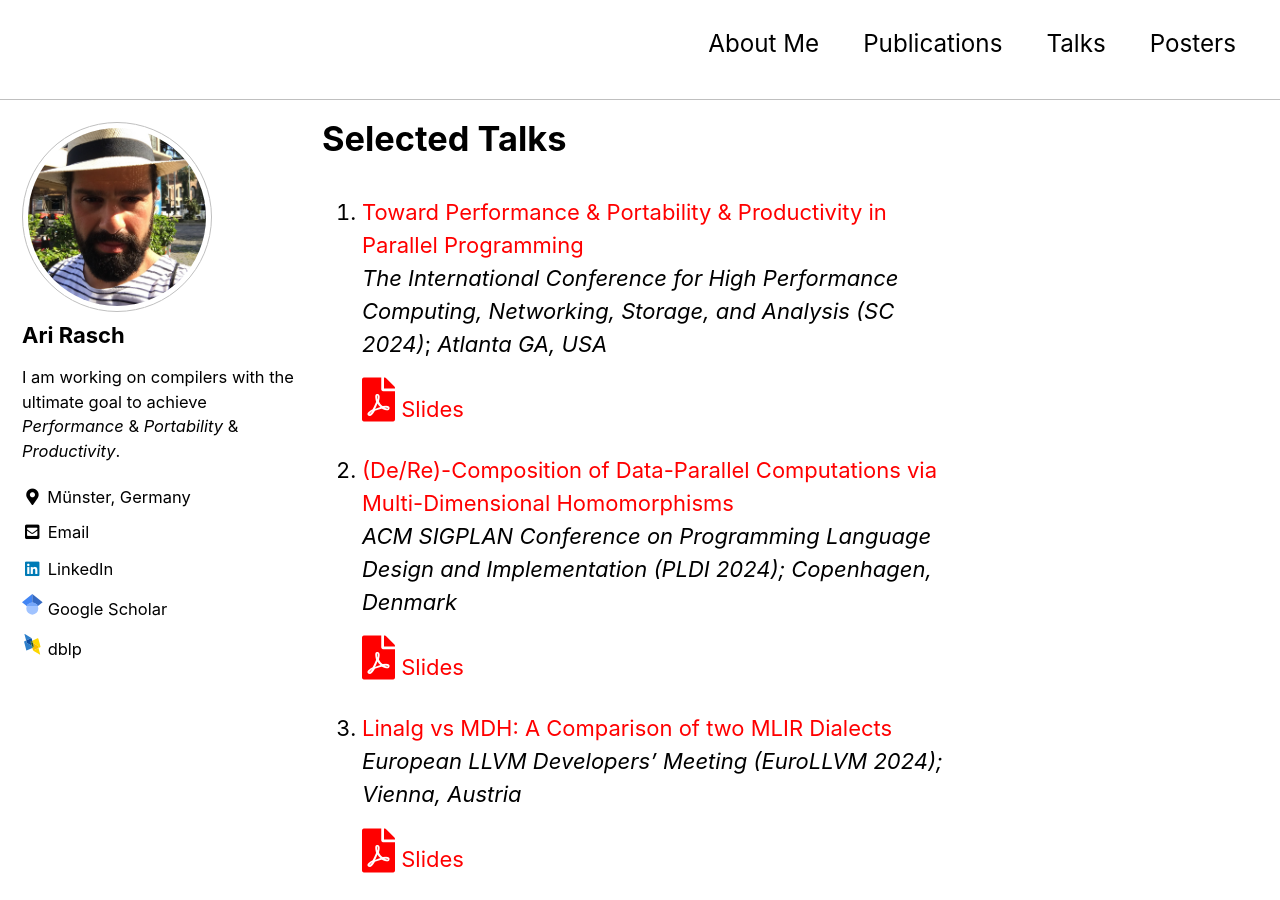
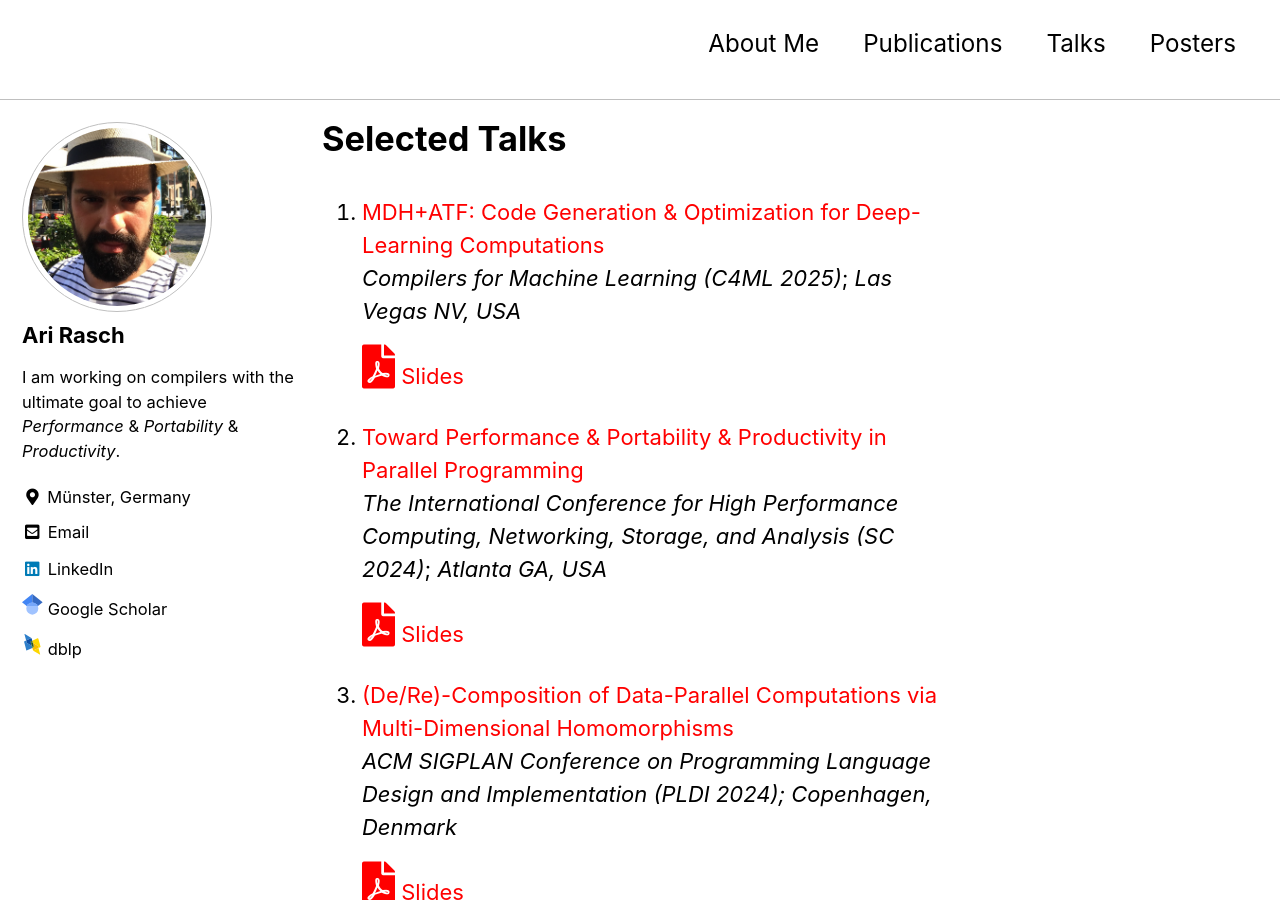
Before and after one commit to AriRasch/arirasch.github.io, a Jekyll site: the page built from talks.md, in a window 1280 px wide and 900 px high. Built offline with Jekyll 4.4.1, drawn with Linux system fonts in a browser that asks for light colours; cached includes are drawn as plain includes; our own code applies the rules of GitHub Pages for plain Markdown files.

Commit message:
added c4ml'25 talk
* Update talks.md

* Add files via upload

```diff
--- a/talks.md
+++ b/talks.md
@@ -5,46 +5,50 @@ author_profile: true
 
 # Selected Talks
 
-1.  [Toward Performance & Portability & Productivity in Parallel Programming](https://sc24.supercomputing.org) \\
+1.  [MDH+ATF: Code Generation & Optimization for Deep-Learning Computations](http://c4ml.org) \\
+    *Compilers for Machine Learning (C4ML 2025)*; *Las Vegas NV, USA*\\
+    <a href="../assets/files/slides/c4ml25/slides.pdf"><i class="fas fa-file-pdf" style="color: red; font-size: 2em; padding-top: .4em"></i></a> [Slides](../assets/files/slides/c4ml25/slides.pdf)
+
+2.  [Toward Performance & Portability & Productivity in Parallel Programming](https://sc24.supercomputing.org) \\
     *The International Conference for High Performance Computing, Networking, Storage, and Analysis (SC 2024)*; *Atlanta GA, USA*\\
     <a href="../assets/files/slides/sc24/slides.pdf"><i class="fas fa-file-pdf" style="color: red; font-size: 2em; padding-top: .4em"></i></a> [Slides](../assets/files/slides/sc24/slides.pdf)
 
-2.  [(De/Re)-Composition of Data-Parallel Computations via Multi-Dimensional Homomorphisms](https://dl.acm.org/doi/10.1145/3665643) \\
+3.  [(De/Re)-Composition of Data-Parallel Computations via Multi-Dimensional Homomorphisms](https://dl.acm.org/doi/10.1145/3665643) \\
     *ACM SIGPLAN Conference on Programming Language Design and Implementation (PLDI 2024); Copenhagen, Denmark* \\
     <a href="../assets/files/slides/pldi24/slides.pdf"><i class="fas fa-file-pdf" style="color: red; font-size: 2em; padding-top: .4em"></i></a> [Slides](../assets/files/slides/pldi24/slides.pdf)
 
-3.  [Linalg vs MDH: A Comparison of two MLIR Dialects](https://llvm.swoogo.com/2024eurollvm) \\
+4.  [Linalg vs MDH: A Comparison of two MLIR Dialects](https://llvm.swoogo.com/2024eurollvm) \\
     *European LLVM Developers' Meeting (EuroLLVM 2024); Vienna, Austria* \\
     <a href="../assets/files/slides/eurollvm24/slides.pdf"><i class="fas fa-file-pdf" style="color: red; font-size: 2em; padding-top: .4em"></i></a> [Slides](../assets/files/slides/eurollvm24/slides.pdf)
 
-4.  [Code Generation & Optimization for Deep-Learning Computations via Multi-Dimensional Homomorphisms](https://www.c4ml.org) \\
+5.  [Code Generation & Optimization for Deep-Learning Computations via Multi-Dimensional Homomorphisms](https://www.c4ml.org) \\
     *Compilers for Machine Learning (C4ML 2024); Edinburgh, Scotland* \\
     <a href="../assets/files/slides/c4ml24/c4ml24_talk.pdf"><i class="fas fa-file-pdf" style="color: red; font-size: 2em; padding-top: .4em"></i></a> [Slides](../assets/files/slides/c4ml24/c4ml24_talk.pdf)
 
-5.  [Array Programming via Multi-Dimensional Homomorphisms](https://pldi23.sigplan.org/home/ARRAY-2023) \\
+6.  [Array Programming via Multi-Dimensional Homomorphisms](https://pldi23.sigplan.org/home/ARRAY-2023) \\
     *ACM SIGPLAN Conference on Programming Language Design and Implementation (PLDI 2023)*; *Orlando FL, USA*\\
     <a href="../assets/files/slides/pldi23/slides.pdf"><i class="fas fa-file-pdf" style="color: red; font-size: 2em; padding-top: .4em"></i></a> [Slides](../assets/files/slides/pldi23/slides.pdf)
     <a href="https://www.youtube.com/watch?v=FAwgO86b6oo"><i class="fas fa-video" style="color: red; font-size: 2em; padding-top: .4em; padding-left: 1em"></i></a> [Talk](https://www.youtube.com/watch?v=FAwgO86b6oo)
 
-6.  [(De/Re)-Compositions Expressed Systematically via MDH-Based Schedules](https://dl.acm.org/doi/abs/10.1145/3578360.3580269) \\
+7.  [(De/Re)-Compositions Expressed Systematically via MDH-Based Schedules](https://dl.acm.org/doi/abs/10.1145/3578360.3580269) \\
     *ACM SIGPLAN International Conference on Compiler Construction (CC 2023)*; *Montreal, Canada*\\
     <a href="../assets/files/slides/cc23/slides.pdf"><i class="fas fa-file-pdf" style="color: red; font-size: 2em; padding-top: .4em"></i></a> [Slides](../assets/files/slides/cc23/slides.pdf)
 
-7.  [Auto-Tuning Framework (ATF)](https://www.lorentzcenter.nl/generic-autotuning-technology-for-gpu-applications.html) \\
+8.  [Auto-Tuning Framework (ATF)](https://www.lorentzcenter.nl/generic-autotuning-technology-for-gpu-applications.html) \\
     *Generic Autotuning Technology for GPU Applications (Lorentz Center 2022)*; *Leiden, Netherlands*\\
     <a href="../assets/files/slides/lorentz22/slides.pdf"><i class="fas fa-file-pdf" style="color: red; font-size: 2em; padding-top: .4em"></i></a> [Slides](../assets/files/slides/lorentz22/slides.pdf)
 
-8.  [Efficient Auto-Tuning of Parallel Programs with Interdependent Tuning Parameters via Auto-Tuning Framework (ATF)](https://dl.acm.org/doi/abs/10.1145/3427093) \\
+9.  [Efficient Auto-Tuning of Parallel Programs with Interdependent Tuning Parameters via Auto-Tuning Framework (ATF)](https://dl.acm.org/doi/abs/10.1145/3427093) \\
     *International Conference on High-Performance Embedded Architectures and Compilers (HiPEAC 2021)*; *online event*\\
     <a href="../assets/files/slides/hipeac21/slides.pdf"><i class="fas fa-file-pdf" style="color: red; font-size: 2em; padding-top: .4em"></i></a> [Slides](../assets/files/slides/hipeac21/slides.pdf)
     <a href="https://www.youtube.com/watch?v=PRUbf1R-lZ0"><i class="fas fa-video" style="color: red; font-size: 2em; padding-top: .4em; padding-left: 1em"></i></a> [Talk](https://www.youtube.com/watch?v=PRUbf1R-lZ0)
 
-9.  [Using MLIR for Multi-Dimensional Homomorphisms](https://groups.google.com/a/tensorflow.org/g/mlir/c/CxFj0UKBBRw) \\
+10.  [Using MLIR for Multi-Dimensional Homomorphisms](https://groups.google.com/a/tensorflow.org/g/mlir/c/CxFj0UKBBRw) \\
     *Google SIG MLIR Open Design Meeting 2020*; *online event*\\
     <a href="../assets/files/slides/google20/slides.pdf"><i class="fas fa-file-pdf" style="color: red; font-size: 2em; padding-top: .4em"></i></a> [Slides](../assets/files/slides/google20/slides.pdf)
     <a href="https://www.youtube.com/watch?v=RQR_9tHscMI"><i class="fas fa-video" style="color: red; font-size: 2em; padding-top: .4em; padding-left: 1em"></i></a> [Talk](https://www.youtube.com/watch?v=RQR_9tHscMI)
 
-10.  [md_stencil: High-Performance Stencil Computations on CPU and GPU via Multi-Dimensional Homomorphisms](https://pact20.cc.gatech.edu/acm-src/) \\
+11.  [md_stencil: High-Performance Stencil Computations on CPU and GPU via Multi-Dimensional Homomorphisms](https://pact20.cc.gatech.edu/acm-src/) \\
     *International Conference on Parallel Architectures and Compilation Techniques (PACT 2020)*; *online event*\\
     <a href="../assets/files/slides/pact20/slides.pdf"><i class="fas fa-file-pdf" style="color: red; font-size: 2em; padding-top: .4em"></i></a> [Slides](../assets/files/slides/pact20/slides.pdf)
     <a href="https://www.youtube.com/watch?v=DGWjHudmkUc&t=4s"><i class="fas fa-video" style="color: red; font-size: 2em; padding-top: .4em; padding-left: 1em"></i></a> [Talk](https://www.youtube.com/watch?v=DGWjHudmkUc&t=4s)
```
Also changed, not shown: 1 other file.
